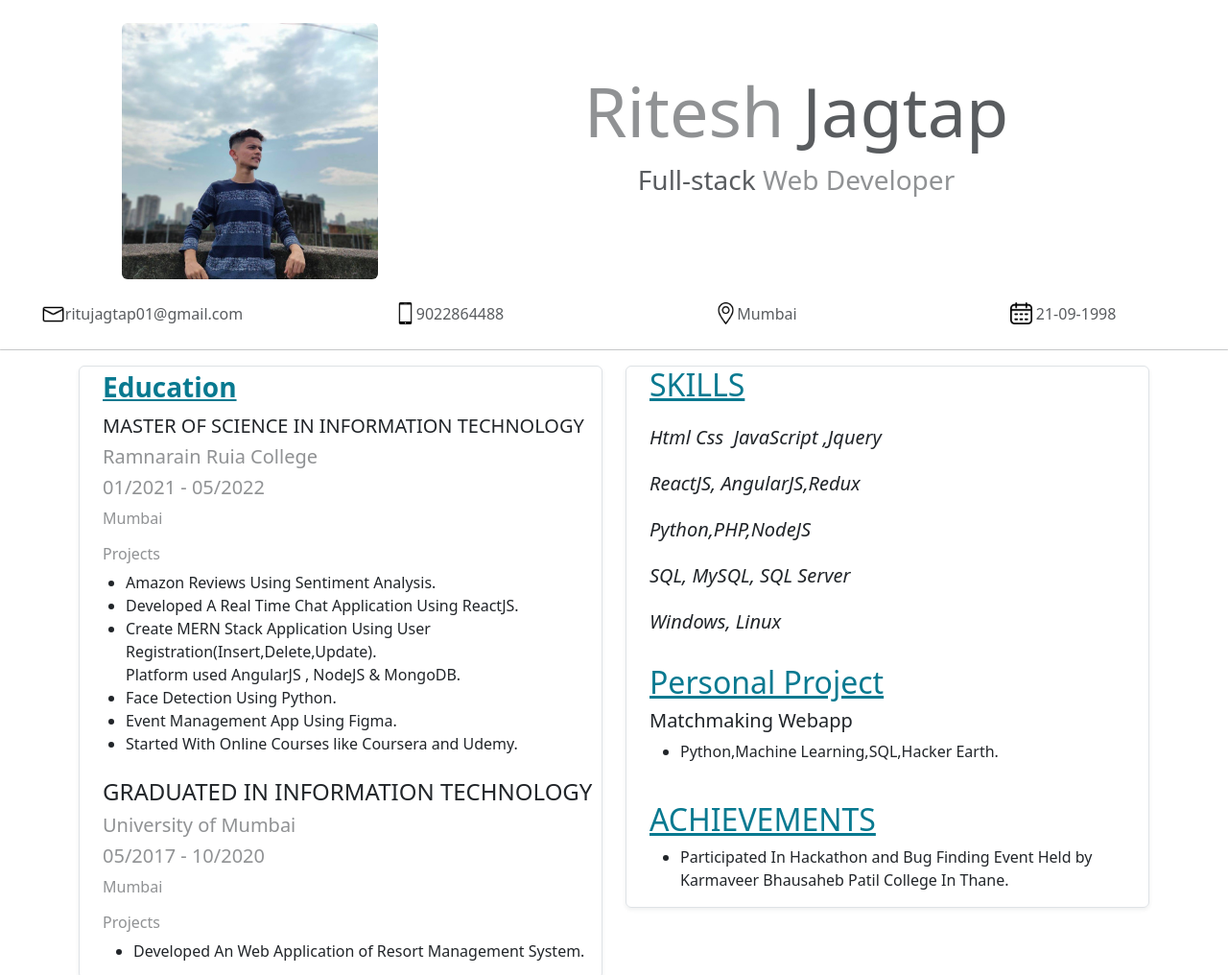
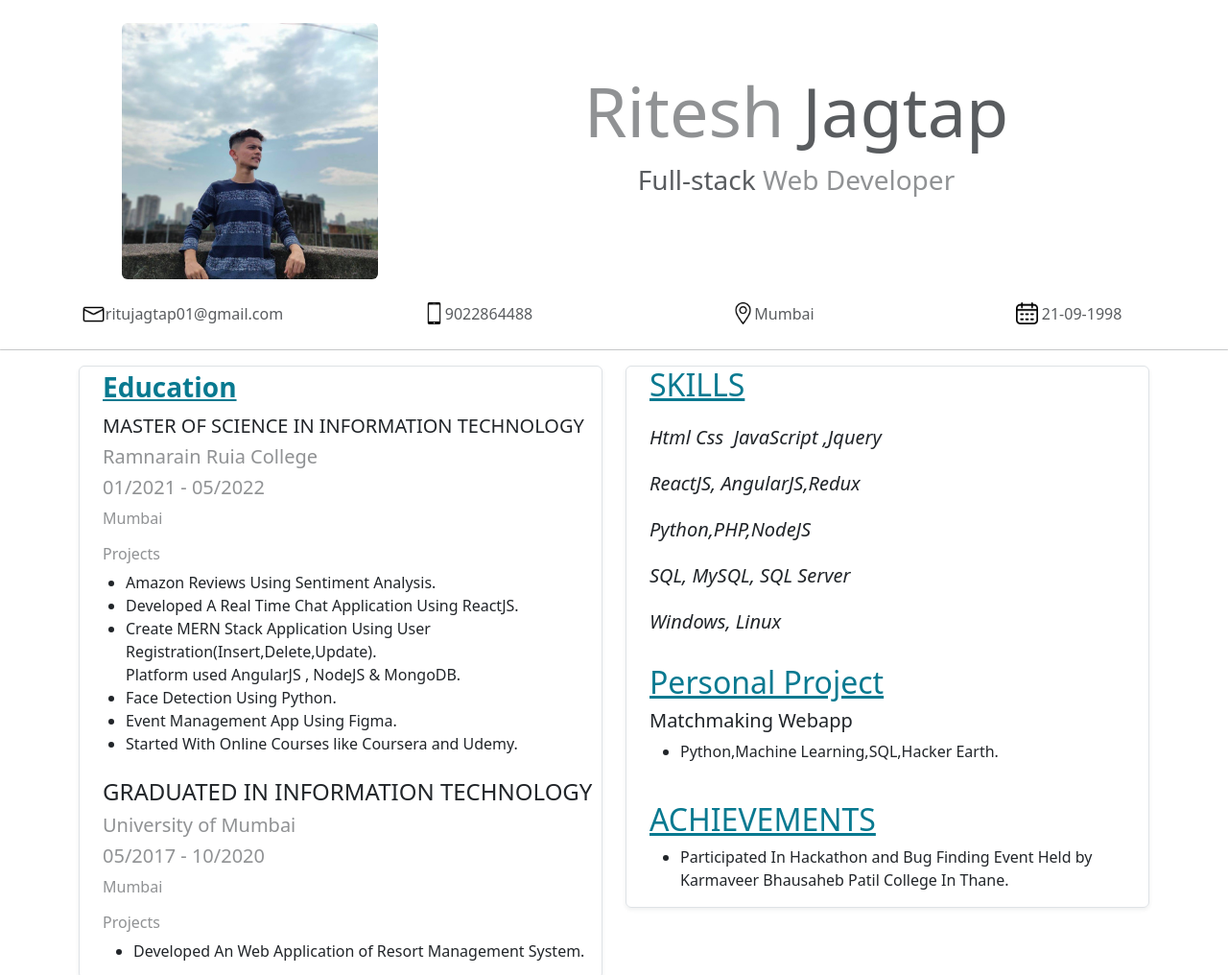
Before and after one commit to Ritesh227/resume, a plain HTML site: page index.html in a window 1280 px wide. Shown: the top 1016 px of the page at 96% size. Drawn offline with Linux system fonts and the light colour scheme.

Commit message:
space card changes

```diff
--- a/index.html
+++ b/index.html
@@ -32,7 +32,7 @@
 
 
 <div class="conatainer border border-0 border-dark">
-    <div class="row mb-2 w-100 mt-3">
+    <div class="row mb-2 w-100 mt-3 ps-5">
         <div class="col-md-3 text-body-secondary d-flex justify-content-center p-2">
             <img src="img/mailbox.png" height="25px">
             ritujagtap01@gmail.com
```
